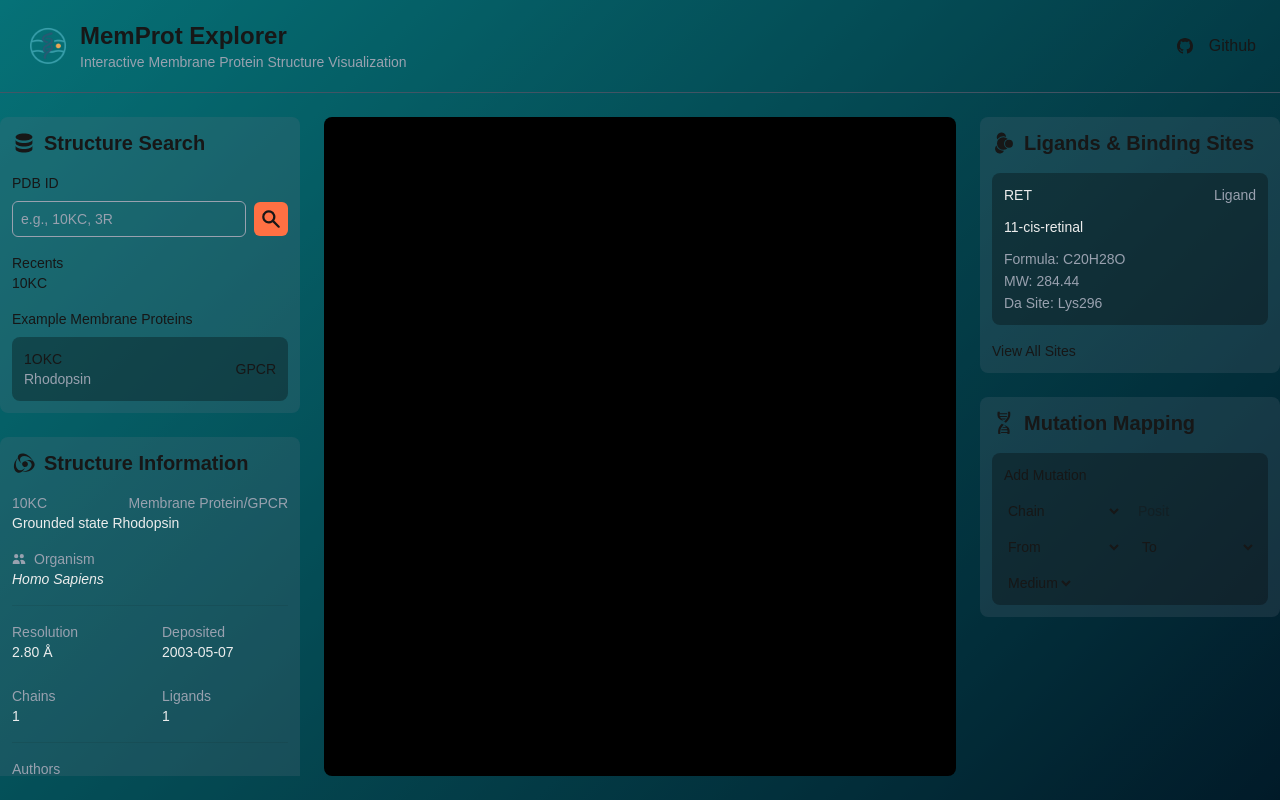
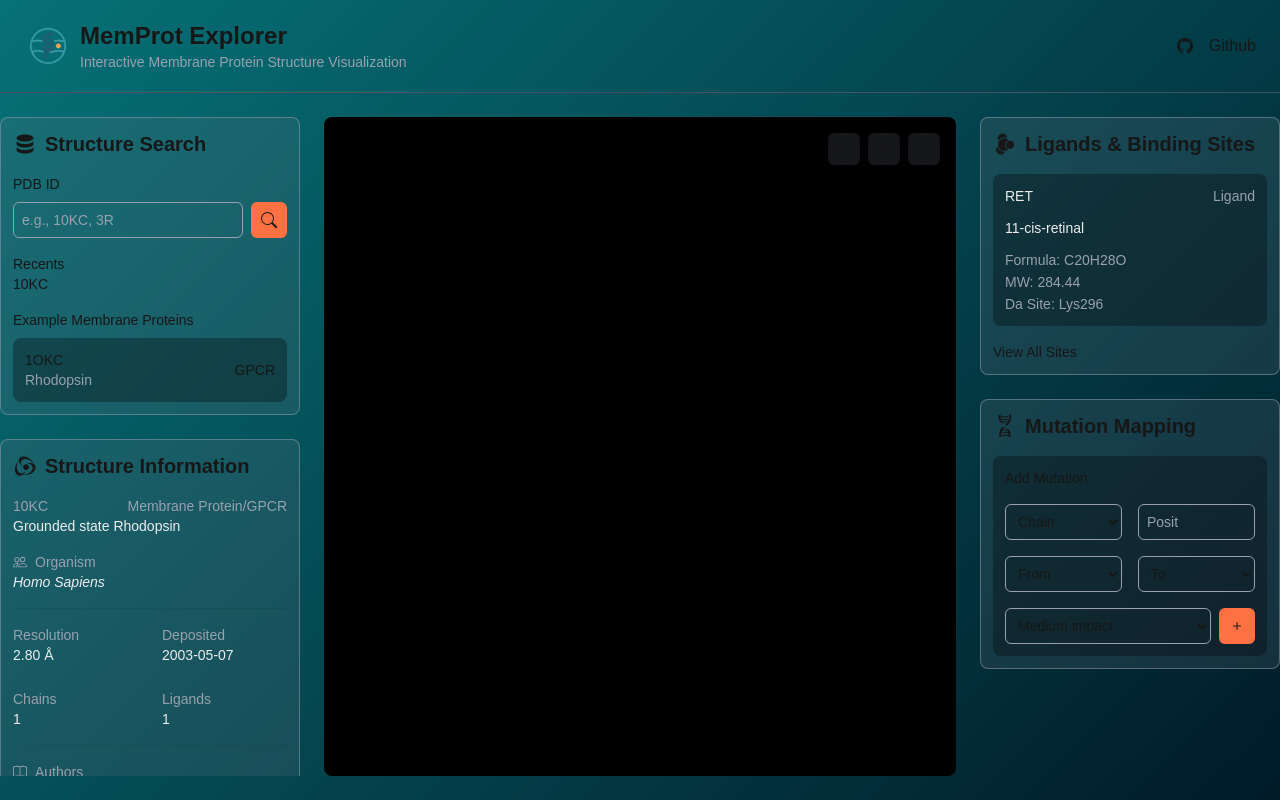
Before and after one commit to Akeemkabiru/memprot, a Next.js app: page / in a window 1280 px wide. Built offline with nearby package versions, Linux system fonts and the light colour scheme.

Commit message:
Enhance UI by adding borders and improving input styles across components

```diff
--- a/components/ligand-bindingsite.tsx
+++ b/components/ligand-bindingsite.tsx
@@ -4,7 +4,7 @@ import { GiMolecule } from "react-icons/gi";
 
 export default function BindingSites() {
   return (
-    <div className="w-[300px] p-3 bg-gray-500/20 space-y-4 h-fit rounded-lg">
+    <div className="w-[300px] p-3 bg-gray-500/20 space-y-4 h-fit rounded-lg border-gray-400/50 border">
       <div className="flex items-center gap-2">
         <GiMolecule size={24} />
         <h2 className="font-semibold text-xl">Ligands & Binding Sites</h2>
--- a/components/mutation-mapping.tsx
+++ b/components/mutation-mapping.tsx
@@ -1,9 +1,11 @@
 import React from "react";
+import { BsPlus } from "react-icons/bs";
 import { GiDna1 } from "react-icons/gi";
+import { HiPlus } from "react-icons/hi";
 
 export default function MutationMapping() {
   return (
-    <div className="w-[300px] p-3 bg-gray-500/20 space-y-4 rounded-lg">
+    <div className="w-[300px] p-3 bg-gray-500/20 space-y-4 rounded-lg border-gray-400/50 border">
       <div className="flex items-center gap-2">
         <GiDna1 size={24} />
         <h2 className="font-semibold text-xl">Mutation Mapping</h2>
@@ -11,25 +13,36 @@ export default function MutationMapping() {
       <div className="bg-black/30 p-3 rounded-lg  ">
         <p className="mb-4">Add Mutation</p>
         <div className="grid grid-cols-2 grid-rows-2 gap-4">
-          <select>
+          <select className="border w-full border-gray-400 h-9 px-2 focus:outline-none rounded-md placeholder:text-gray-400">
             <option>Chain</option>
+            <option>A</option>
+            <option>B</option>
           </select>
 
-          <input type="number" placeholder="Posit" />
+          <input
+            type="number"
+            placeholder="Posit"
+            className="border w-full border-gray-400 h-9 px-2 focus:outline-none rounded-md placeholder:text-gray-400"
+          />
 
-          <select>
+          <select className="border w-full border-gray-400 h-9 px-2 focus:outline-none rounded-md placeholder:text-gray-400">
             <option>From</option>
           </select>
 
-          <select>
-            <option>To</option>
+          <select className="border w-full border-gray-400 h-9 px-2 focus:outline-none rounded-md placeholder:text-gray-400">
+            <option className="accent-red-500">To</option>
           </select>
         </div>
-        <div className="mt-4">
-          <select>
-            <option>Medium</option>
+        <div className="mt-4 flex items-center gap-2">
+          <select className="border w-full border-gray-400 h-9 px-2 focus:outline-none rounded-md placeholder:text-gray-400">
+            <option>Low impact</option>
+            <option selected={true}>Medium impact</option>
+            <option>High impact</option>
           </select>
-          <button></button>
+
+          <button className="bg-[#ff7043] rounded-md p-2.5">
+            <BsPlus size={16} />
+          </button>
         </div>
       </div>
     </div>
--- a/components/protein-search.tsx
+++ b/components/protein-search.tsx
@@ -1,9 +1,10 @@
 import React from "react";
+import { BsSearch } from "react-icons/bs";
 import { HiDatabase, HiSearch } from "react-icons/hi";
 
 export default function ProteinSearch() {
   return (
-    <div className="w-[300px] p-3 bg-gray-500/20 space-y-4 rounded-lg">
+    <div className="w-[300px] p-3 bg-gray-500/20 space-y-4 rounded-lg border-gray-400/50 border">
       <div className="flex items-center gap-2">
         <HiDatabase size={24} />
         <h2 className="font-semibold text-xl"> Structure Search</h2>
@@ -17,8 +18,8 @@ export default function ProteinSearch() {
             placeholder="e.g., 10KC, 3R"
             className="border w-full border-gray-400 h-9 px-2 focus:outline-none rounded-md placeholder:text-gray-400"
           />
-          <div className="bg-[#ff7043] rounded-md p-1.5">
-            <HiSearch size={22} />
+          <div className="bg-[#ff7043] rounded-md p-2.5">
+            <BsSearch size={16} />
           </div>
         </div>
       </form>
--- a/components/protein-structure.tsx
+++ b/components/protein-structure.tsx
@@ -1,5 +1,21 @@
 import React from "react";
+import { BsZoomIn, BsZoomOut } from "react-icons/bs";
+import { FiRotateCcw } from "react-icons/fi";
 
 export default function ProteinStructure() {
-  return <div className="flex-1 bg-black rounded-lg"></div>;
+  return (
+    <div className="flex-1 bg-black rounded-lg p-4">
+      <div className="flex items-center gap-2 justify-end">
+        <div className="bg-gray-500/20 p-2 rounded-md cursor-pointer">
+          <FiRotateCcw size={16} />
+        </div>
+        <div className="bg-gray-500/20 p-2 rounded-md cursor-pointer ">
+          <BsZoomIn size={16} />
+        </div>
+        <div className="bg-gray-500/20 p-2 rounded-md cursor-pointer">
+          <BsZoomOut size={16} />
+        </div>
+      </div>
+    </div>
+  );
 }
--- a/components/structure-info.tsx
+++ b/components/structure-info.tsx
@@ -1,10 +1,10 @@
 import React from "react";
+import { BsBook, BsPeople } from "react-icons/bs";
 import { GiAtomicSlashes } from "react-icons/gi";
-import { HiUsers } from "react-icons/hi";
 
 export default function StructureInfo() {
   return (
-    <div className="w-[300px]  bg-gray-500/20 space-y-4 rounded-lg p-3">
+    <div className="w-[300px]  bg-gray-500/20 space-y-4 rounded-lg p-3 border-gray-400/50 border">
       <div className="flex items-center gap-2">
         <GiAtomicSlashes size={24} />
 
@@ -20,7 +20,7 @@ export default function StructureInfo() {
 
       <div className="text-gray-400">
         <div className="flex items-center gap-2">
-          <HiUsers />
+          <BsPeople />
           <p>Organism</p>
         </div>
         <p className="italic text-[#ededed]">Homo Sapiens</p>
@@ -46,7 +46,10 @@ export default function StructureInfo() {
       </div>
       <hr className="opacity-10" />
       <div className="text-gray-400">
-        <p>Authors</p>
+        <div className="flex items-center gap-2">
+          <BsBook />
+          <p>Authors</p>
+        </div>
         <p className="text-[#ededed]">Kabby</p>
       </div>
     </div>
```
